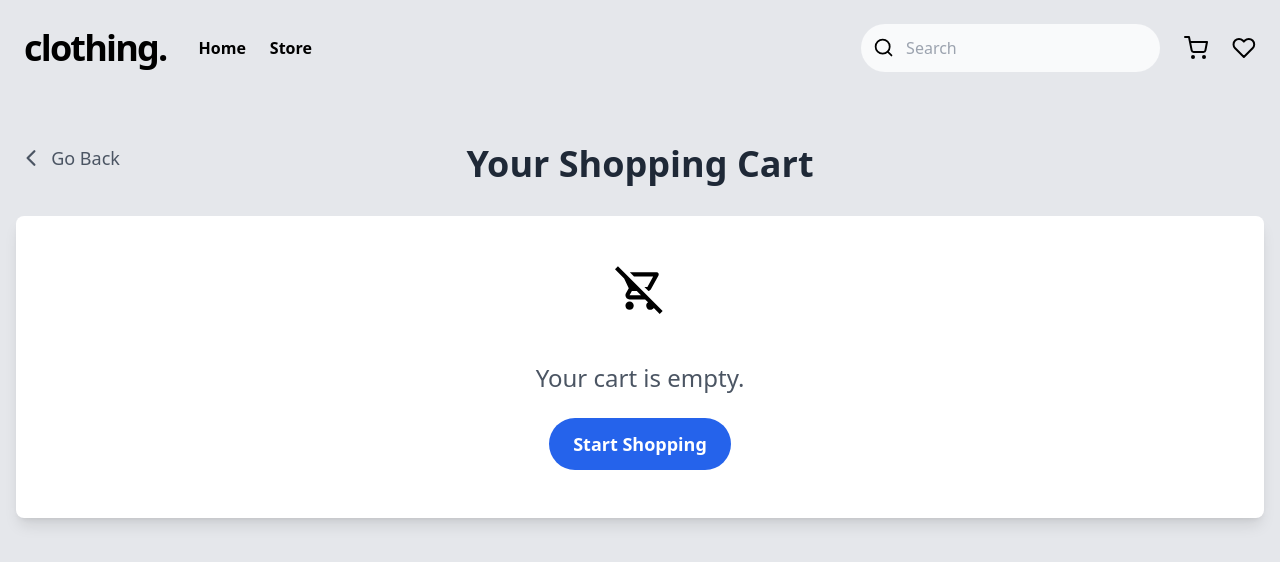
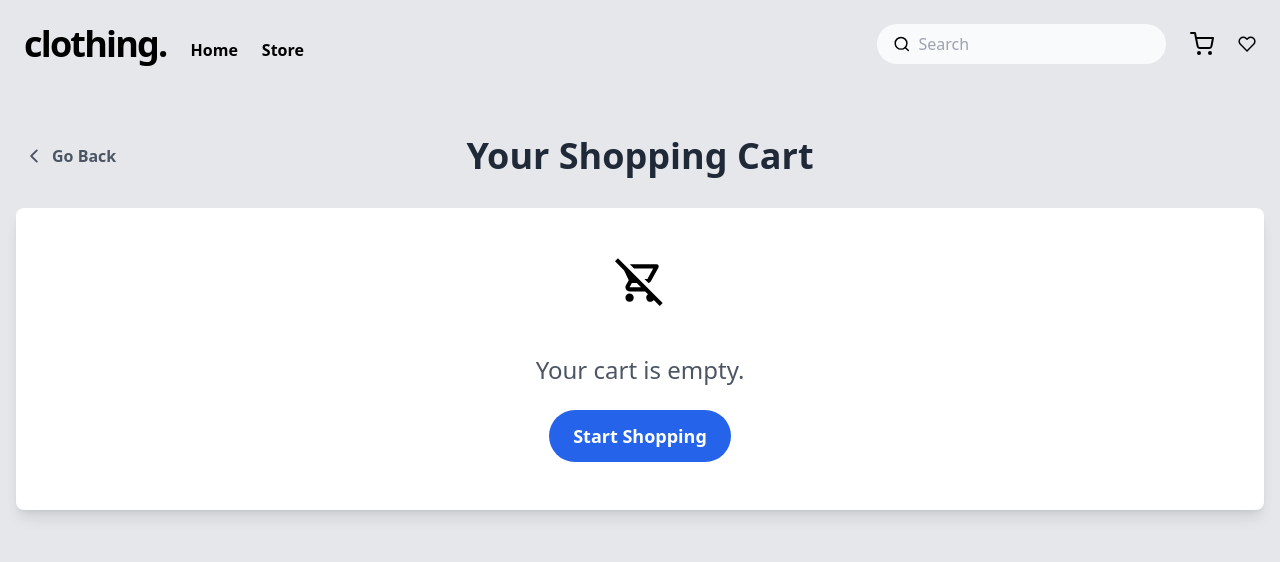
Before and after one commit to AdishtJaglan/clothing., a React (Vite) app: page /cart in a window 1280 px wide. Shown: the top 562 px of the page. Built offline with nearby package versions, Linux system fonts and the light colour scheme.

Commit message:
add responsiveness

```diff
--- a/src/components/BackButton.jsx
+++ /dev/null
@@ -1,23 +0,0 @@
-import { useNavigate } from "react-router-dom";
-import { IoChevronBackOutline } from "react-icons/io5";
-import PropTypes from "prop-types";
-
-export default function BackButton({ top, left }) {
-  const navigate = useNavigate();
-
-  return (
-    <button
-      onClick={() => navigate(-1)}
-      className={`group absolute flex items-center space-x-2 text-gray-600 transition-colors duration-300 hover:text-gray-800`}
-      style={{ top, left }}
-    >
-      <IoChevronBackOutline className="text-2xl transition-all duration-300 group-hover:-translate-x-2" />
-      <span className="text-lg font-medium">Go Back</span>
-    </button>
-  );
-}
-
-BackButton.propTypes = {
-  top: PropTypes.string.isRequired,
-  left: PropTypes.string.isRequired,
-};
--- a/src/components/Navbar.jsx
+++ b/src/components/Navbar.jsx
@@ -1,34 +1,99 @@
+import { useState } from "react";
 import { Link } from "react-router-dom";
-import { FiShoppingCart, FiHeart, FiSearch } from "react-icons/fi";
+import { FiShoppingCart, FiHeart, FiSearch, FiMenu, FiX } from "react-icons/fi";
+import PropTypes from "prop-types";
 
 export default function Navbar() {
+  const [isMenuOpen, setIsMenuOpen] = useState(false);
+
   return (
-    <nav className="flex w-full items-center justify-between bg-gray-200 p-6">
-      <div className="w-70 flex items-center justify-between gap-8">
-        <h2 className="text-4xl font-bold tracking-tighter">clothing.</h2>
-        <div className="flex items-end gap-6">
-          <p className="relative cursor-pointer text-base font-semibold after:absolute after:bottom-0 after:left-0 after:h-[2px] after:w-full after:scale-x-0 after:bg-black after:transition-transform after:duration-300 hover:after:scale-x-100">
-            <Link to="/home">Home</Link>
-          </p>
-          <p className="relative cursor-pointer text-base font-semibold after:absolute after:bottom-0 after:left-0 after:h-[2px] after:w-full after:scale-x-0 after:bg-black after:transition-transform after:duration-300 hover:after:scale-x-100">
-            <Link to="/catalog">Store</Link>
-          </p>
+    <nav className="bg-gray-200 p-4 md:p-6">
+      <div className="flex items-center justify-between">
+        <div className="flex items-center justify-evenly gap-6">
+          <h2 className="text-2xl font-bold tracking-tighter md:text-4xl">
+            clothing.
+          </h2>
+
+          <div className="mt-3 hidden items-center space-x-6 md:flex">
+            <NavLink to="/home">Home</NavLink>
+            <NavLink to="/catalog">Store</NavLink>
+          </div>
         </div>
+
+        <div className="hidden items-center space-x-6 md:flex">
+          <SearchBar />
+          <Link to="/cart">
+            <FiShoppingCart className="h-6 w-6 cursor-pointer" />
+          </Link>
+          <FiHeart className="h-6 w-6 cursor-pointer" />
+        </div>
+
+        <button
+          className="md:hidden"
+          onClick={() => setIsMenuOpen(!isMenuOpen)}
+        >
+          {isMenuOpen ? (
+            <FiX className="h-6 w-6" />
+          ) : (
+            <FiMenu className="h-6 w-6" />
+          )}
+        </button>
       </div>
 
-      <div className="flex items-center justify-between gap-6">
-        <div className="group flex w-full items-center justify-evenly rounded-full bg-gray-50 p-3 transition-all duration-300 hover:bg-white">
-          <FiSearch className="h-auto w-6" />
-          <input
-            className="text-bold ml-3 w-full bg-gray-50 text-black outline-none transition-all duration-300 hover:bg-white group-hover:bg-white"
-            placeholder="Search"
-          />
+      {isMenuOpen && (
+        <div className="mt-4 md:hidden">
+          <SearchBar mobile />
+          <NavLink to="/home" mobile>
+            Home
+          </NavLink>
+          <NavLink to="/catalog" mobile>
+            Store
+          </NavLink>
+          <div className="mt-4 flex justify-center space-x-6">
+            <Link to="/cart">
+              <FiShoppingCart className="h-6 w-6 cursor-pointer" />
+            </Link>
+            <FiHeart className="h-6 w-6 cursor-pointer" />
+          </div>
         </div>
-        <Link to="/cart">
-          <FiShoppingCart className="h-auto w-6 cursor-pointer" />
-        </Link>
-        <FiHeart className="h-auto w-8 cursor-pointer" />
-      </div>
+      )}
     </nav>
   );
 }
+
+function NavLink({ to, children, mobile }) {
+  const baseClasses = "relative cursor-pointer text-base font-semibold";
+  const desktopClasses =
+    "after:absolute after:bottom-0 after:left-0 after:h-[2px] after:w-full after:scale-x-0 after:bg-black after:transition-transform after:duration-300 hover:after:scale-x-100";
+  const mobileClasses = "block py-2 text-center";
+
+  return (
+    <p className={`${baseClasses} ${mobile ? mobileClasses : desktopClasses}`}>
+      <Link to={to}>{children}</Link>
+    </p>
+  );
+}
+
+function SearchBar({ mobile }) {
+  return (
+    <div
+      className={`group flex items-center rounded-full bg-gray-50 p-2 transition-all duration-300 hover:bg-white ${mobile ? "mt-4" : "w-full"}`}
+    >
+      <FiSearch className="ml-2 h-5 w-5" />
+      <input
+        className="ml-2 w-full bg-gray-50 text-black outline-none transition-all duration-300 hover:bg-white group-hover:bg-white"
+        placeholder="Search"
+      />
+    </div>
+  );
+}
+
+NavLink.propTypes = {
+  to: PropTypes.string.isRequired,
+  children: PropTypes.node.isRequired,
+  mobile: PropTypes.bool,
+};
+
+SearchBar.propTypes = {
+  mobile: PropTypes.bool,
+};
--- a/src/components/Sidebar.jsx
+++ b/src/components/Sidebar.jsx
@@ -50,7 +50,7 @@ function FilterSection({ title, options, activeFilters, onFilterChange }) {
   );
 }
 
-export default function Filters({ onFilterChange }) {
+export default function Sidebar({ onFilterChange }) {
   const [activeFilters, setActiveFilters] = useState([]);
 
   const handleFilterChange = (filter) => {
@@ -74,7 +74,7 @@ export default function Filters({ onFilterChange }) {
   };
 
   return (
-    <div className="mx-auto max-w-md p-6">
+    <div className="h-full overflow-y-auto">
       <h2 className="mb-8 text-2xl font-bold text-gray-800">Refine Results</h2>
 
       <FilterSection
@@ -110,6 +110,6 @@ FilterSection.propTypes = {
   onFilterChange: PropTypes.func.isRequired,
 };
 
-Filters.propTypes = {
+Sidebar.propTypes = {
   onFilterChange: PropTypes.func.isRequired,
 };
--- a/src/pages/CartDisplay.jsx
+++ b/src/pages/CartDisplay.jsx
@@ -1,10 +1,10 @@
 import { useCart } from "../CartContext";
 import { FiMinus, FiPlus, FiTrash2 } from "react-icons/fi";
+import { IoChevronBackOutline } from "react-icons/io5";
 import { MdOutlineRemoveShoppingCart } from "react-icons/md";
 import { motion } from "framer-motion";
 import { useNavigate } from "react-router-dom";
 import Navbar from "../components/Navbar";
-import BackButton from "../components/BackButton";
 
 export default function CartDisplay() {
   const { cartItems, removeFromCart, updateQuantity } = useCart();
@@ -140,7 +140,13 @@ export default function CartDisplay() {
           </motion.div>
         )}
       </div>
-      <BackButton top={"9rem"} left={"1.2rem"} />
+      <button
+        onClick={() => navigate(-1)}
+        className="group absolute left-4 top-20 flex items-center space-x-2 font-bold text-gray-600 transition-colors duration-300 hover:text-gray-800 sm:left-8 sm:top-24 md:left-12 md:top-28 lg:left-6 lg:top-36"
+      >
+        <IoChevronBackOutline className="h-5 w-5" />
+        <span className="hidden sm:inline">Go Back</span>
+      </button>
     </div>
   );
 }
--- a/src/pages/Product.jsx
+++ b/src/pages/Product.jsx
@@ -1,15 +1,16 @@
 import { useState } from "react";
-import { useParams } from "react-router-dom";
+import { useParams, useNavigate } from "react-router-dom";
 import { FiHeart, FiShoppingCart, FiCheck } from "react-icons/fi";
+import { IoChevronBackOutline } from "react-icons/io5";
 import { motion } from "framer-motion";
 import { products } from "../data";
 import { useCart } from "../CartContext.js";
 import Navbar from "../components/Navbar";
-import BackButton from "../components/BackButton.jsx";
 
 export default function Product() {
   const [isLiked, setIsLiked] = useState(false);
   const [quantity, setQuantity] = useState(1);
+  const navigate = useNavigate();
 
   const { id } = useParams();
   const item = products.find((product) => product.id === parseInt(id));
@@ -51,12 +52,18 @@ export default function Product() {
   return (
     <>
       <Navbar />
-      <main className="relative min-h-screen bg-gray-200 py-20">
-        <BackButton top={"4rem"} left={"9rem"} />
+      <main className="relative min-h-screen bg-gray-200 py-8 sm:py-12 md:py-16 lg:py-20">
+        <button
+          onClick={() => navigate(-1)}
+          className="group absolute left-4 top-0 flex items-center space-x-2 font-bold text-gray-600 transition-colors duration-300 hover:text-gray-800 sm:left-8 sm:top-20 md:left-16 md:top-12 lg:left-22 lg:top-16"
+        >
+          <IoChevronBackOutline className="h-6 w-6 transition duration-300 group-hover:-translate-x-1 sm:group-hover:-translate-x-2" />
+          <span className="hidden sm:inline">Go Back</span>
+        </button>
         <div className="container mx-auto px-4">
           <div className="bg-gray-200 lg:flex">
             <motion.div
-              className="p-8 lg:w-1/2"
+              className="p-4 sm:p-6 md:p-8 lg:w-1/2"
               initial={{ opacity: 0, x: -50 }}
               animate={{ opacity: 1, x: 0 }}
               transition={{ duration: 0.5 }}
@@ -68,39 +75,45 @@ export default function Product() {
               />
             </motion.div>
             <motion.div
-              className="flex flex-col justify-between p-8 lg:w-1/2"
+              className="flex flex-col justify-between p-4 sm:p-6 md:p-8 lg:w-1/2"
               initial={{ opacity: 0, x: 50 }}
               animate={{ opacity: 1, x: 0 }}
               transition={{ duration: 0.5, delay: 0.2 }}
             >
               <div>
-                <h1 className="mb-4 text-4xl font-bold text-gray-800">
+                <h1 className="mb-2 text-2xl font-bold text-gray-800 sm:mb-4 sm:text-3xl md:text-4xl">
                   {item.name}
                 </h1>
-                <p className="mb-6 text-xl text-gray-600">{item.desc}</p>
-                <p className="mb-4 text-3xl font-bold text-blue-600">
+                <p className="mb-4 text-base text-gray-600 sm:mb-6 sm:text-lg md:text-xl">
+                  {item.desc}
+                </p>
+                <p className="mb-2 text-2xl font-bold text-blue-600 sm:mb-4 sm:text-3xl">
                   ${item.price.toFixed(2)}
                 </p>
-                <div className="mb-6 flex items-center">
+                <div className="mb-4 flex items-center sm:mb-6">
                   <FiCheck className="mr-2 text-green-500" />
-                  <span className="text-lg font-semibold text-green-500">
+                  <span className="text-base font-semibold text-green-500 sm:text-lg">
                     In Stock
                   </span>
                 </div>
-                <div className="mb-6 flex items-center">
-                  <span className="mr-4 text-lg font-semibold">Quantity:</span>
+                <div className="mb-4 flex items-center sm:mb-6">
+                  <span className="mr-4 text-base font-semibold sm:text-lg">
+                    Quantity:
+                  </span>
                   <button
                     onClick={() =>
                       handleQuantityChange(Math.max(1, quantity - 1))
                     }
-                    className="rounded-full bg-gray-300 px-3 py-1 text-center text-xl font-bold"
+                    className="rounded-full bg-gray-300 px-2 py-1 text-center text-lg font-bold sm:px-3 sm:text-xl"
                   >
                     -
                   </button>
-                  <span className="mx-4 text-xl font-semibold">{quantity}</span>
+                  <span className="mx-4 text-lg font-semibold sm:text-xl">
+                    {quantity}
+                  </span>
                   <button
                     onClick={() => handleQuantityChange(quantity + 1)}
-                    className="rounded-full bg-gray-300 px-3 py-1 text-center text-xl font-bold"
+                    className="rounded-full bg-gray-300 px-2 py-1 text-center text-lg font-bold sm:px-3 sm:text-xl"
                   >
                     +
                   </button>
@@ -110,7 +123,7 @@ export default function Product() {
                 <motion.button
                   whileHover={{ scale: 1.05 }}
                   whileTap={{ scale: 0.95 }}
-                  className="w-full rounded-xl bg-blue-600 py-3 text-xl font-semibold text-white transition duration-300 hover:bg-blue-700"
+                  className="w-full rounded-xl bg-blue-600 py-2 text-lg font-semibold text-white transition duration-300 hover:bg-blue-700 sm:py-3 sm:text-xl"
                 >
                   Buy Now
                 </motion.button>
@@ -119,7 +132,7 @@ export default function Product() {
                     whileHover={{ scale: 1.05 }}
                     whileTap={{ scale: 0.95 }}
                     onClick={() => setIsLiked(!isLiked)}
-                    className={`flex-1 rounded-xl py-3 text-xl font-semibold transition duration-300 ${
+                    className={`flex-1 rounded-xl py-2 text-base font-semibold transition duration-300 sm:py-3 sm:text-lg md:text-xl ${
                       isLiked
                         ? "border-2 border-pink-600 bg-pink-100 text-pink-600"
                         : "bg-gray-100 text-gray-600 hover:bg-gray-300"
@@ -132,7 +145,7 @@ export default function Product() {
                     whileHover={{ scale: 1.05 }}
                     whileTap={{ scale: 0.95 }}
                     onClick={handleCartClick}
-                    className={`flex-1 rounded-xl py-3 text-xl font-semibold transition duration-300 ${
+                    className={`flex-1 rounded-xl py-2 text-base font-semibold transition duration-300 sm:py-3 sm:text-lg md:text-xl ${
                       isInCart
                         ? "border-2 border-green-600 bg-green-100 text-green-600"
                         : "bg-gray-100 text-gray-600 hover:bg-gray-300"
```
Also changed, not shown: src/components/CatalogCards.jsx (+14 -10 lines), src/components/ProductCarousel.jsx (+39 -15 lines), src/pages/Catalog.jsx (+19 -7 lines), src/pages/Home.jsx (+6 -6 lines).
